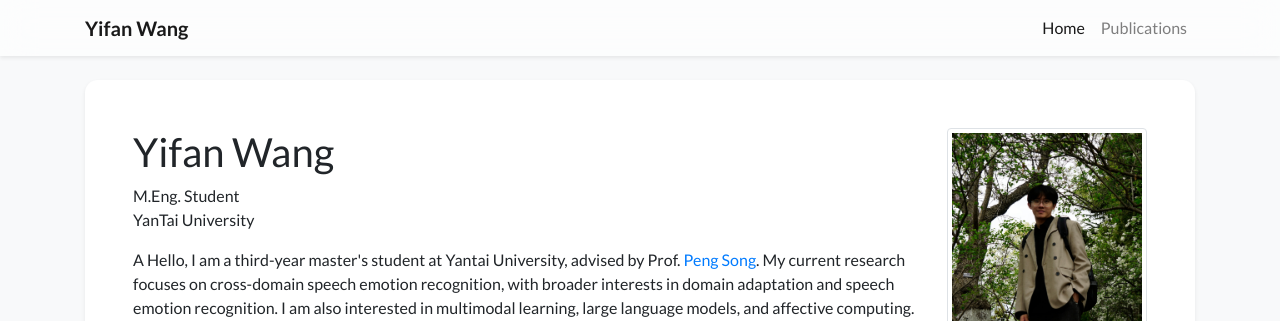
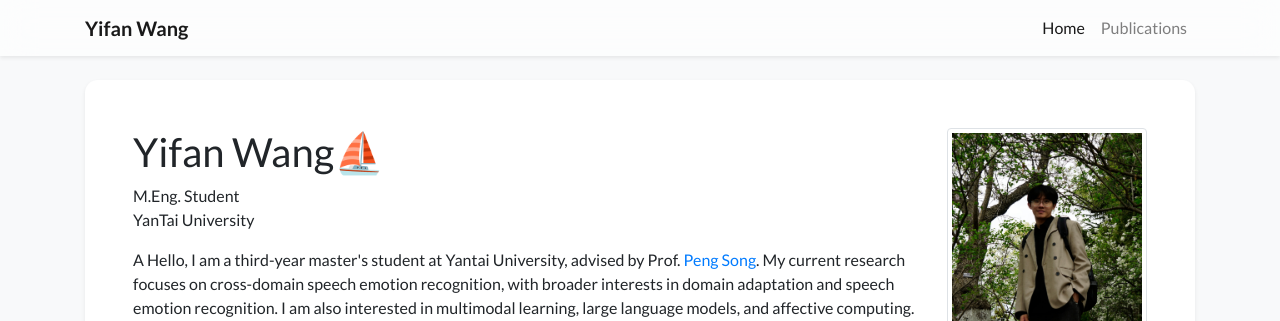
Before and after one commit to TheSkyQwQ/TheSkyQwQ.github.io, a Jekyll site: the page built from index.html, in a window 1280 px wide and 1140 px high. Shown: the top 321 px of the window. Built offline with Jekyll 4.4.1, drawn with Linux system fonts in a browser that asks for light colours; nearby versions of some CDN libraries; a style sheet for code colours, icons or effects is not loaded.

```diff
--- a/_data/profile.yml
+++ b/_data/profile.yml
@@ -1,4 +1,4 @@
-primary_name: "Yifan Wang"
+primary_name: "Yifan Wang⛵"
 secondary_name: ""
 navbar_name: "Yifan Wang"
 
```
